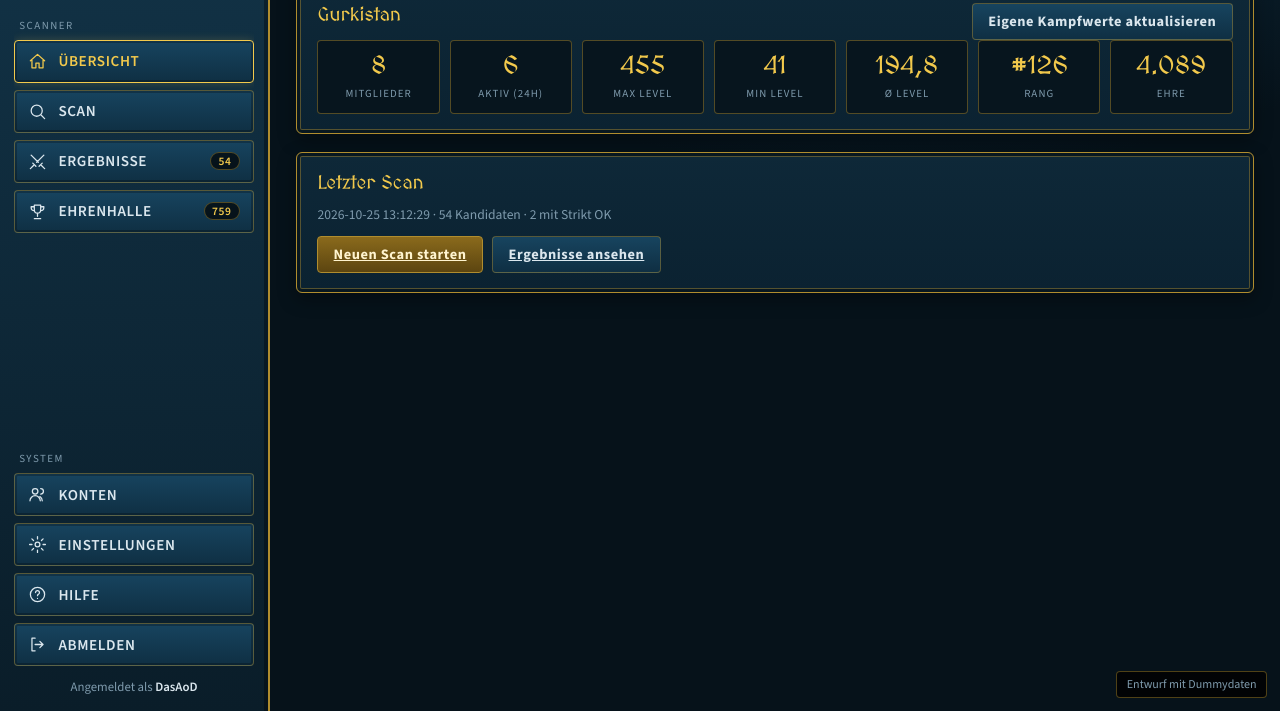
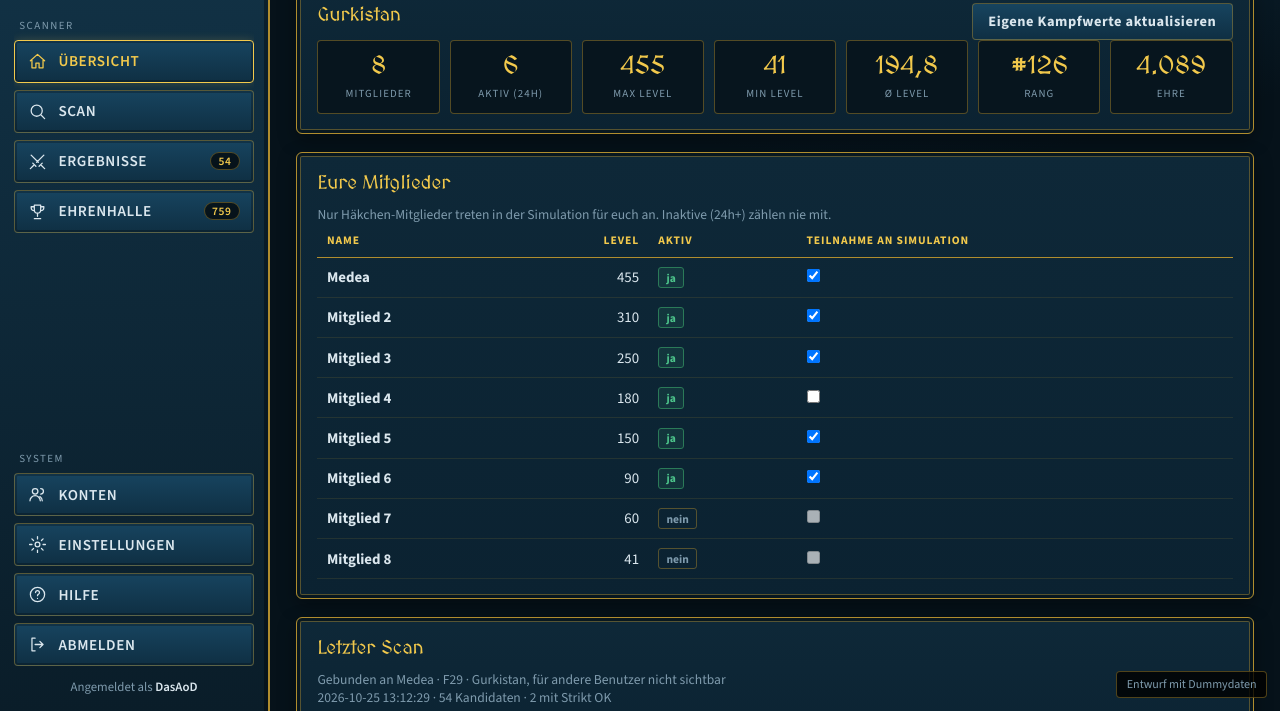
Before and after one commit to DasAoD/sf-guildscanner, a plain HTML site: page design/index.html in a window 1280 px wide. Shown: the part 89-800 px from the top of the page. Drawn offline with nearby package versions, Linux system fonts and the light colour scheme.

Commit message:
design/index.html: add own-member participation list and scan ownership note
- Overview card to exclude own members from the simulation
- Participant count in both simulation bars
- Last scan card shows its binding to character and guild

Co-Authored-By: Claude Sonnet 5.5 <noreply@anthropic.com>
Co-authored-by: Claude <claude@anthropic.com>

```diff
--- a/design/index.html
+++ b/design/index.html
@@ -72,7 +72,27 @@
         </div>
       </div>
       <div class="card">
+        <h3>Eure Mitglieder</h3>
+        <p class="hint">Nur Häkchen-Mitglieder treten in der Simulation für euch an. Inaktive (24h+) zählen nie mit.</p>
+        <div class="tablewrap">
+          <table>
+            <thead><tr><th>Name</th><th class="num">Level</th><th>Aktiv</th><th>Teilnahme an Simulation</th></tr></thead>
+            <tbody>
+              <tr><td class="name">Medea</td><td class="num">455</td><td><span class="tag ok">ja</span></td><td><input type="checkbox" checked></td></tr>
+              <tr><td class="name">Mitglied 2</td><td class="num">310</td><td><span class="tag ok">ja</span></td><td><input type="checkbox" checked></td></tr>
+              <tr><td class="name">Mitglied 3</td><td class="num">250</td><td><span class="tag ok">ja</span></td><td><input type="checkbox" checked></td></tr>
+              <tr><td class="name">Mitglied 4</td><td class="num">180</td><td><span class="tag ok">ja</span></td><td><input type="checkbox"></td></tr>
+              <tr><td class="name">Mitglied 5</td><td class="num">150</td><td><span class="tag ok">ja</span></td><td><input type="checkbox" checked></td></tr>
+              <tr><td class="name">Mitglied 6</td><td class="num">90</td><td><span class="tag ok">ja</span></td><td><input type="checkbox" checked></td></tr>
+              <tr><td class="name">Mitglied 7</td><td class="num">60</td><td><span class="tag muted">nein</span></td><td><input type="checkbox" disabled></td></tr>
+              <tr><td class="name">Mitglied 8</td><td class="num">41</td><td><span class="tag muted">nein</span></td><td><input type="checkbox" disabled></td></tr>
+            </tbody>
+          </table>
+        </div>
+      </div>
+      <div class="card">
         <h3>Letzter Scan</h3>
+        <p class="hint">Gebunden an Medea · F29 · Gurkistan, für andere Benutzer nicht sichtbar</p>
         <p class="hint">2026-10-25 13:12:29 · 54 Kandidaten · 2 mit Strikt OK</p>
         <div class="row" style="margin-top:0.8rem">
           <a class="btn" href="#scan">Neuen Scan starten</a>
@@ -121,7 +141,7 @@
       </div>
       <div class="card">
         <div class="simbar">
-          <span class="grow">0 von 54 Gilden ausgewählt</span>
+          <span class="grow">0 von 54 Gilden ausgewählt · Teilnehmer: 5 von 6 aktiven (<a href="#overview" style="color:var(--gold)">ändern</a>)</span>
           <label class="hint" for="pz">Pilze</label>
           <select id="pz" style="width:auto"><option>0</option><option>1</option><option>2</option><option>3</option></select>
           <button class="btn sec" type="button">Simulieren</button>
@@ -147,7 +167,7 @@
       <div class="card">
         <div class="simbar">
           <label class="check"><input type="checkbox"><span>Nur (noch) nicht angreifbare</span></label>
-          <span class="grow"></span>
+          <span class="grow">Teilnehmer: 5 von 6 aktiven (<a href="#overview" style="color:var(--gold)">ändern</a>)</span>
           <label class="hint" for="pz2">Pilze</label>
           <select id="pz2" style="width:auto"><option>0</option><option>1</option><option>2</option><option>3</option></select>
           <button class="btn sec" type="button">Simulieren</button>
```
